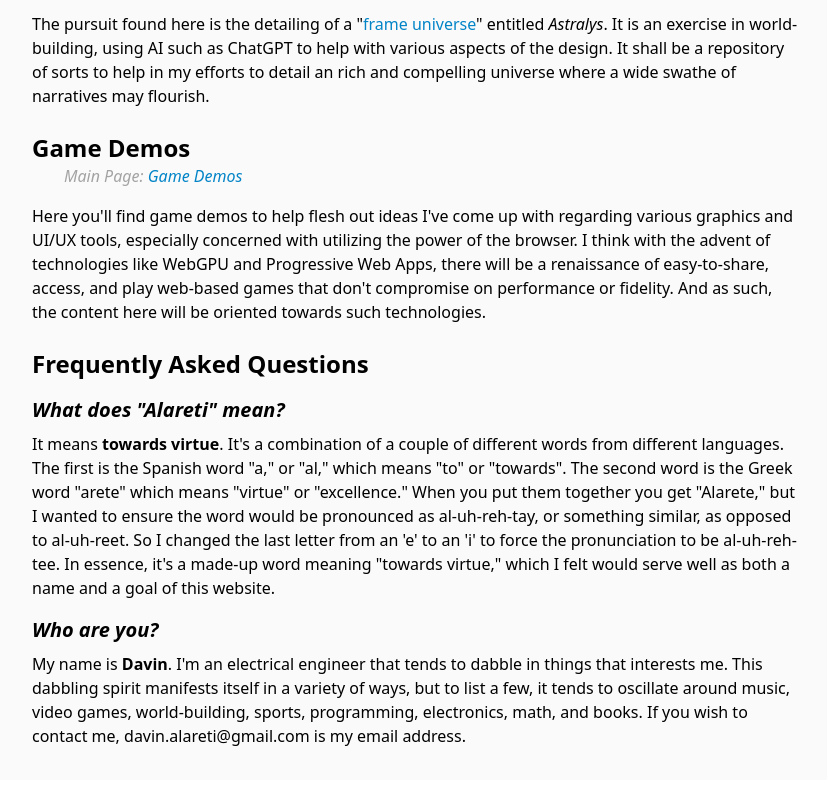
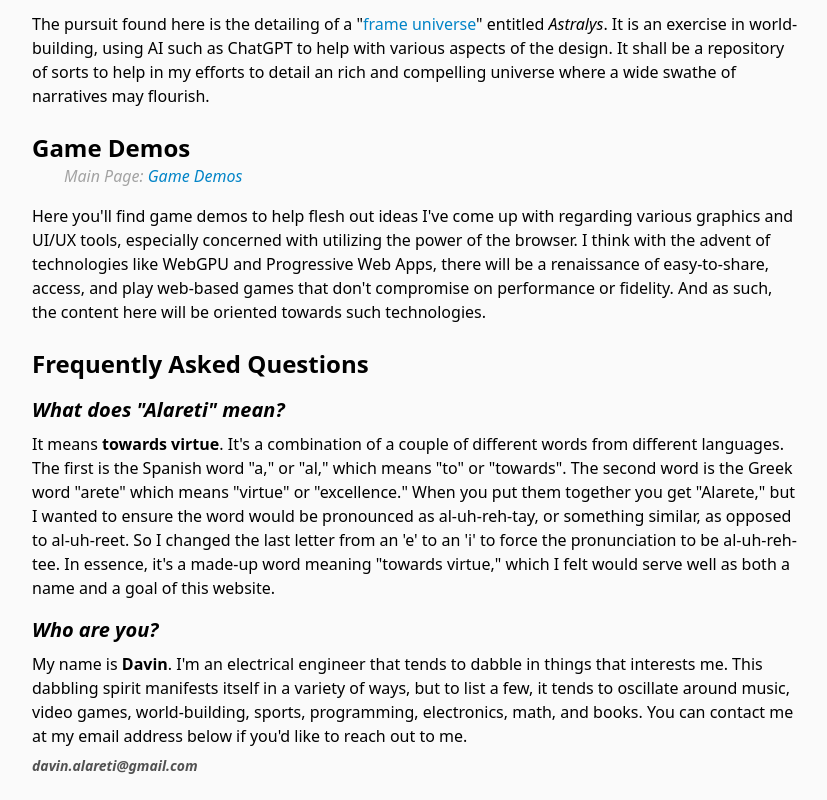
Before and after one commit to alareti/frontend, a Next.js app: page / in a window 1280 px wide. Shown: the part 373-1173 px from the top of the page, without its empty margins (224-1051 px from the left). Built offline with nearby package versions, Linux system fonts and the light colour scheme.

Commit message:
Add mailto address

```diff
--- a/src/app/page.tsx
+++ b/src/app/page.tsx
@@ -84,9 +84,18 @@ export default function Index() {
               that tends to dabble in things that interests me. This dabbling
               spirit manifests itself in a variety of ways, but to list a few,
               it tends to oscillate around music, video games, world-building,
-              sports, programming, electronics, math, and books. If you wish to
-              contact me, davin.alareti@gmail.com is my email address.
+              sports, programming, electronics, math, and books. You can contact
+              me at my email address below if you&apos;d like to reach out to
+              me.
             </Wiki.P>
+            <address className="text-sm font-semibold italic text-neutral-600">
+              <a
+                href="mailto:davin.alareti@gmail.com"
+                className="transition-colors duration-200 hover:text-neutral-800"
+              >
+                davin.alareti@gmail.com
+              </a>
+            </address>
           </Wiki.Section>
         </Wiki.Section>
       </Wiki.Article>
--- a/src/components/wiki.tsx
+++ b/src/components/wiki.tsx
@@ -42,11 +42,11 @@ export function H({
   const hr = subtitle ? <hr className="w-20" /> : <hr className="my-2 w-20" />;
 
   return (
-    <hgroup className="my-4">
+    <header className="my-4">
       {headerText}
       {subtext}
       {hr}
-    </hgroup>
+    </header>
   );
 }
 
@@ -72,34 +72,34 @@ export function SubH({
   switch (nestedLevel) {
     case 1: {
       return (
-        <hgroup className="mb-4 mt-6">
+        <header className="mb-4 mt-6">
           <h2 className="text-2xl font-bold">{children}</h2>
           {mainPageSubtext}
-        </hgroup>
+        </header>
       );
     }
     case 2: {
       return (
-        <hgroup className="mb-2 mt-4">
+        <header className="mb-2 mt-4">
           <h3 className="text-xl font-bold">{children}</h3>
           {mainPageSubtext}
-        </hgroup>
+        </header>
       );
     }
     case 3: {
       return (
-        <hgroup className="mb-1 mt-2">
+        <header className="mb-1 mt-2">
           <h4 className="text-lg font-bold">{children}</h4>
           {mainPageSubtext}
-        </hgroup>
+        </header>
       );
     }
     case 4: {
       return (
-        <hgroup className="mb-0.5 mt-1">
+        <header className="mb-0.5 mt-1">
           <h5 className="text-lg font-semibold">{children}</h5>
           {mainPageSubtext}
-        </hgroup>
+        </header>
       );
     }
     default: {
```
